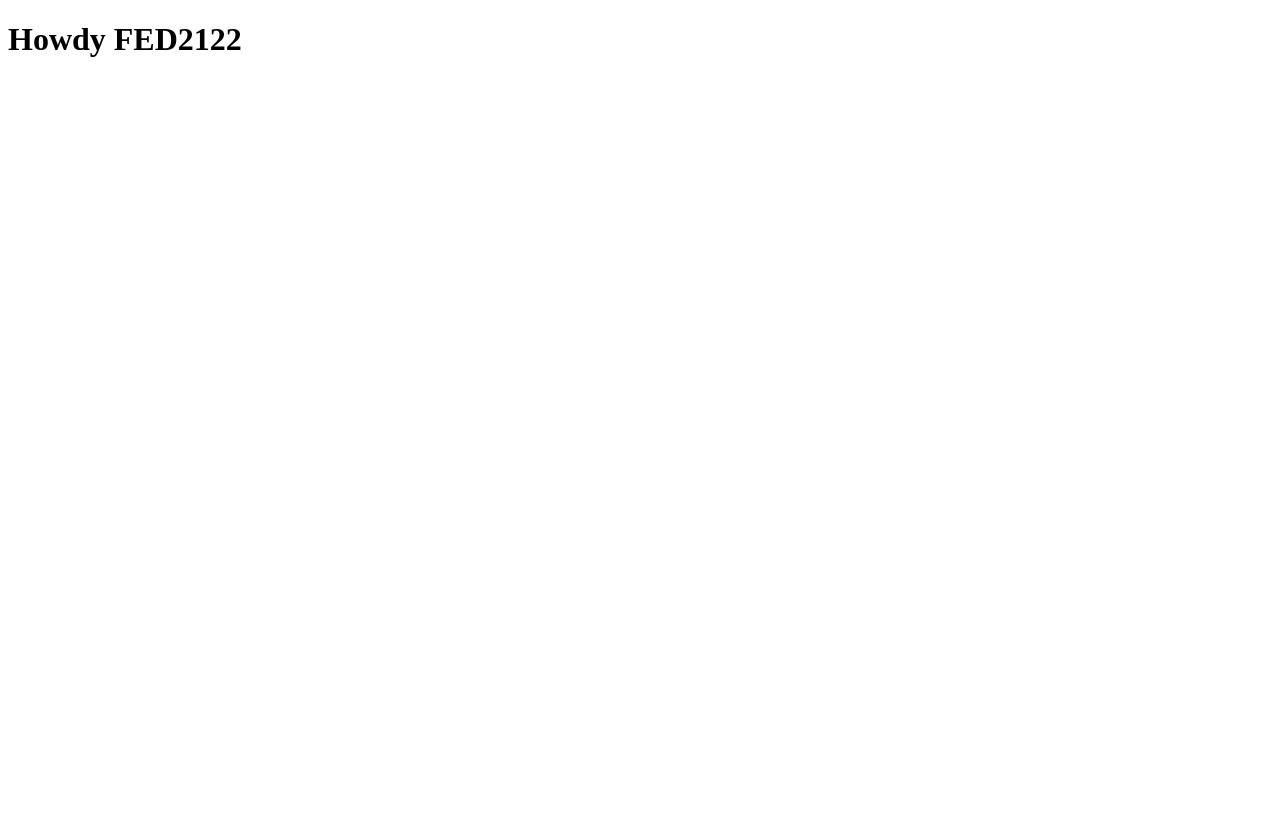
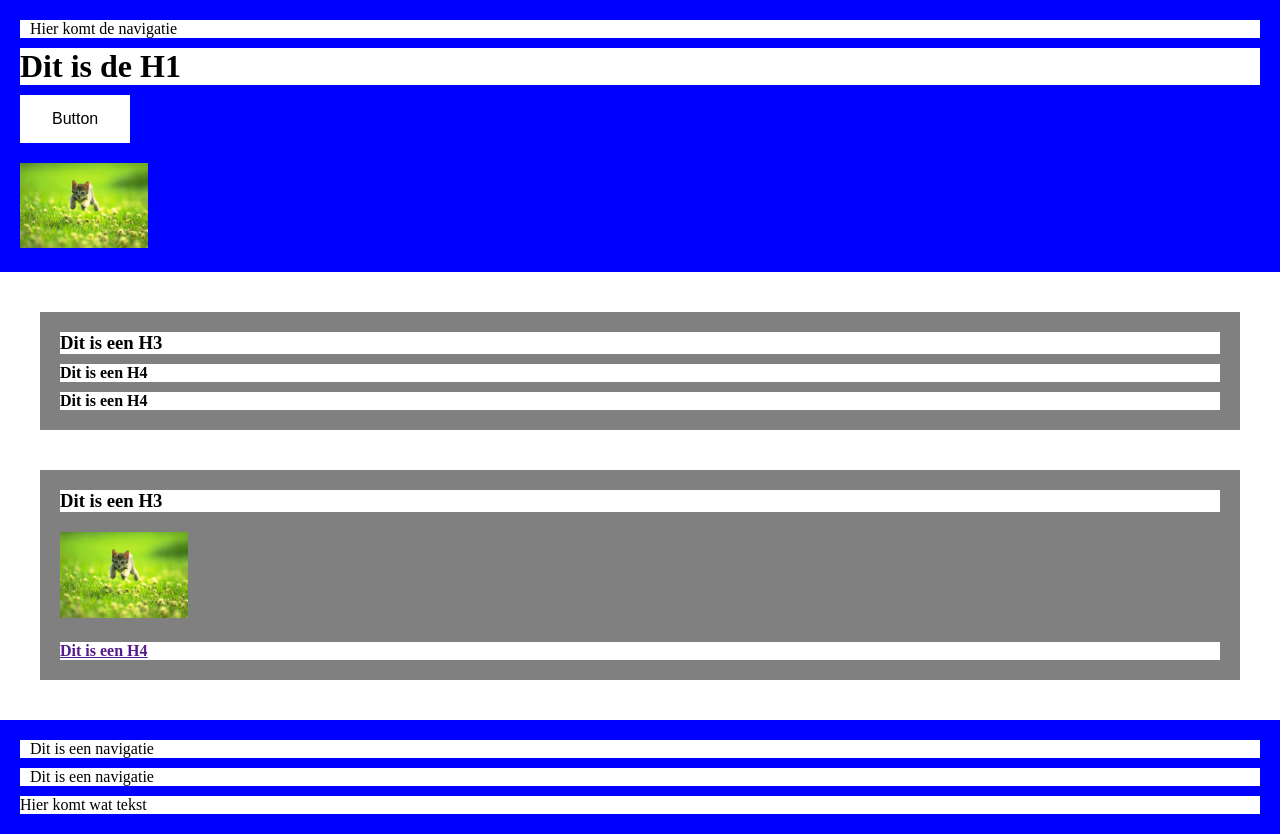
Before and after one commit to Max-Joey/blokweb, a plain HTML site: page index.html in a window 1280 px wide. Before the commit the page ends 800 px from the top, so only its background shows below. Drawn offline with Linux system fonts and the light colour scheme.

Commit message:
Add files via upload

```diff
--- a/index.html
+++ b/index.html
@@ -13,7 +13,44 @@
 </head>
 
 <body>
-	<h1>Howdy FED2122</h1>
+	<header>
+
+		<nav><p>Hier komt de navigatie</p></nav>
+		<h1>Dit is de H1</h1>
+		<button>Button</button>
+		<img src="images/dummy-plaatje.jpg" alt="">
+
+	</header>
+
+	<main>
+
+		<section>
+			<h3>Dit is een H3</h3>
+			<h4>Dit is een H4</h4>
+			<h4>Dit is een H4</h4>
+		</section>
+
+		<section>
+			<h3>Dit is een H3</h3>
+			<ul>
+				<li>
+					<a href="">
+						<img src="images/dummy-plaatje.jpg" alt="">
+						<h4>Dit is een H4</h4>
+					</a>
+				</li>
+			</ul>
+		</section>
+
+	</main>
+
+	<Footer>
+
+		<nav><p>Dit is een navigatie</p></nav>
+		<nav><p>Dit is een navigatie</p></nav>
+		<p>Hier komt wat tekst</p>
+
+	</Footer>
 
 	<script src="scripts/script.js"></script>
 </body>
--- a/styles/style.css
+++ b/styles/style.css
@@ -1,4 +1,67 @@
 /* CSS Document */
 *, *::after, *::before {
   box-sizing:border-box;
+  margin: 0px;
+  padding: 0px;
 }
+
+header {
+  background-color: blue;
+  padding: 10px;
+}
+
+header nav,h1{
+  background-color: white;
+  margin: 10px;
+}
+
+header img{
+  width: 10vw;
+  margin: 10px;
+}
+
+header button{
+  background-color: white; /* Green */
+  border: none;
+  color: black;
+  padding: 15px 32px;
+  text-align: center;
+  text-decoration: none;
+  font-size: 16px;
+  margin: 10px;
+  display: block;
+}
+
+main {
+  background-color: white;
+}
+
+main section{
+  background-color: grey;
+  padding: 10px;
+  margin: 40px;
+}
+
+main section h3,h4,h5{
+  background-color: white;
+  margin: 10px;
+}
+
+main section img{
+  width: 10vw;
+  margin: 10px;
+}
+
+footer {
+  background-color: blue;
+  padding: 10px;
+}
+
+li{
+  list-style: none;
+}
+
+footer nav, p{
+  background-color: white;
+  margin: 10px;
+}
```
